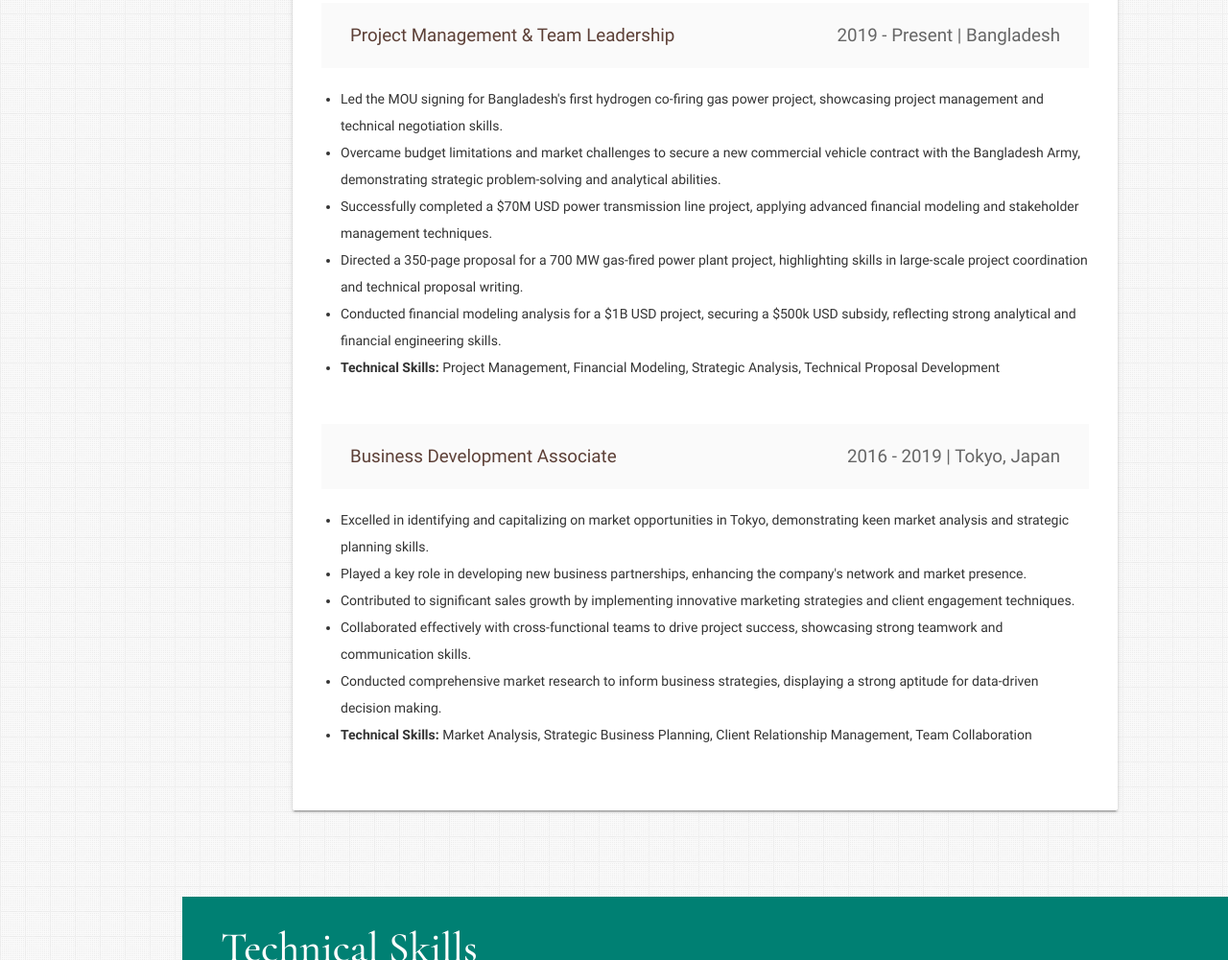
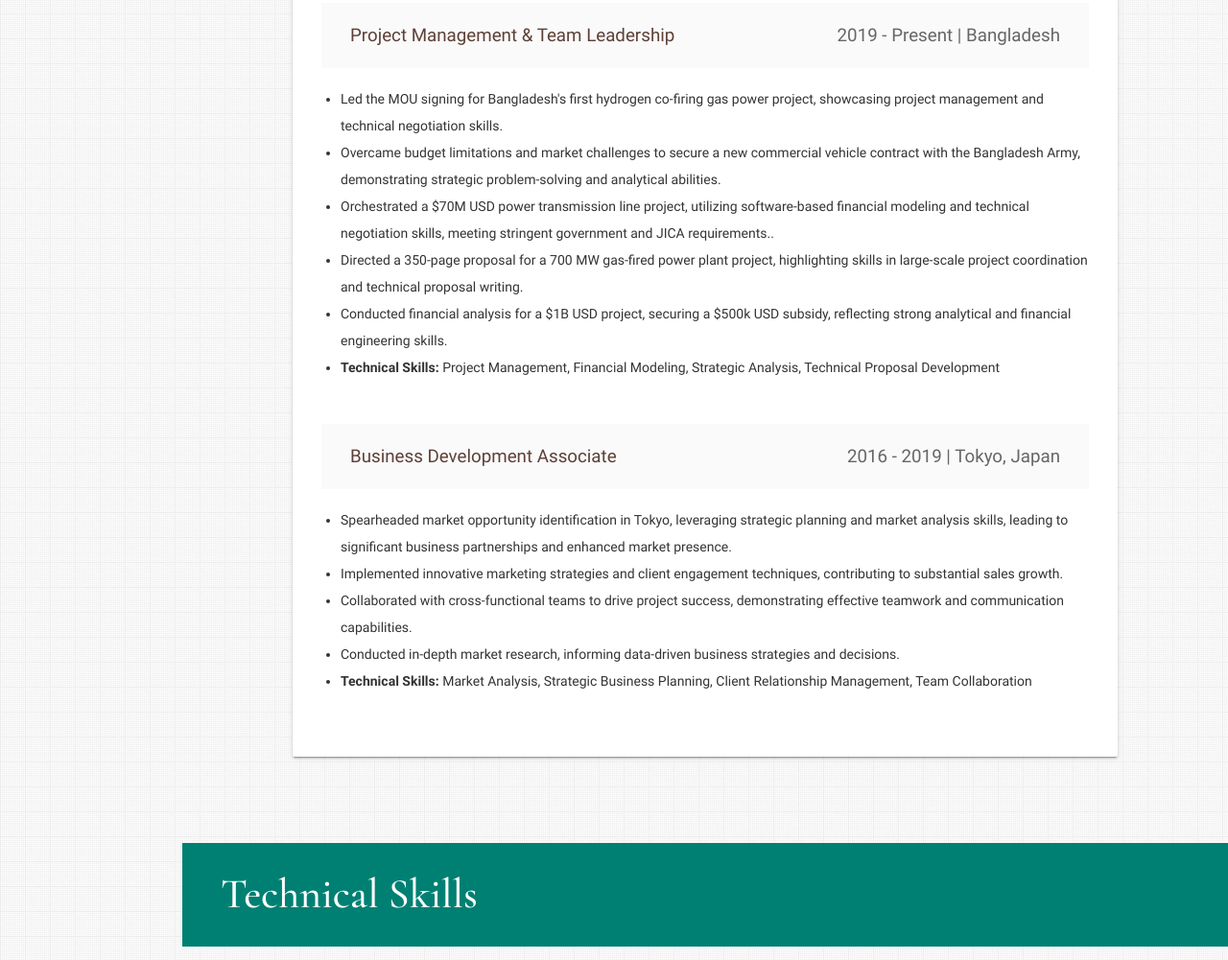
Before and after one commit to aoto-code/aoto-portfolio, a plain HTML site: page index.html in a window 1280 px wide. Shown: the part 1832-2833 px from the top of the page at 96% size. Drawn offline with nearby package versions, Linux system fonts and the light colour scheme.

Commit message:
updated experience and resume

```diff
--- a/index.html
+++ b/index.html
@@ -335,10 +335,12 @@
                                         abilities.
                                     </li>
                                     <li>
-                                        Successfully completed a $70M USD power
-                                        transmission line project, applying
-                                        advanced financial modeling and
-                                        stakeholder management techniques.
+                                        Orchestrated a $70M USD power
+                                        transmission line project, utilizing
+                                        software-based financial modeling and
+                                        technical negotiation skills, meeting
+                                        stringent government and JICA
+                                        requirements..
                                     </li>
                                     <li>
                                         Directed a 350-page proposal for a 700
@@ -348,11 +350,10 @@
                                         proposal writing.
                                     </li>
                                     <li>
-                                        Conducted financial modeling analysis
-                                        for a $1B USD project, securing a $500k
-                                        USD subsidy, reflecting strong
-                                        analytical and financial engineering
-                                        skills.
+                                        Conducted financial analysis for a $1B
+                                        USD project, securing a $500k USD
+                                        subsidy, reflecting strong analytical
+                                        and financial engineering skills.
                                     </li>
                                     <li>
                                         <b>Technical Skills:</b> Project
@@ -380,33 +381,29 @@
                                 </div>
                                 <ul class="shift-right">
                                     <li>
-                                        Excelled in identifying and capitalizing
-                                        on market opportunities in Tokyo,
-                                        demonstrating keen market analysis and
-                                        strategic planning skills.
+                                        Spearheaded market opportunity
+                                        identification in Tokyo, leveraging
+                                        strategic planning and market analysis
+                                        skills, leading to significant business
+                                        partnerships and enhanced market
+                                        presence.
                                     </li>
                                     <li>
-                                        Played a key role in developing new
-                                        business partnerships, enhancing the
-                                        company's network and market presence.
+                                        Implemented innovative marketing
+                                        strategies and client engagement
+                                        techniques, contributing to substantial
+                                        sales growth.
                                     </li>
                                     <li>
-                                        Contributed to significant sales growth
-                                        by implementing innovative marketing
-                                        strategies and client engagement
-                                        techniques.
+                                        Collaborated with cross-functional teams
+                                        to drive project success, demonstrating
+                                        effective teamwork and communication
+                                        capabilities.
                                     </li>
                                     <li>
-                                        Collaborated effectively with
-                                        cross-functional teams to drive project
-                                        success, showcasing strong teamwork and
-                                        communication skills.
-                                    </li>
-                                    <li>
-                                        Conducted comprehensive market research
-                                        to inform business strategies,
-                                        displaying a strong aptitude for
-                                        data-driven decision making.
+                                        Conducted in-depth market research,
+                                        informing data-driven business
+                                        strategies and decisions.
                                     </li>
                                     <li>
                                         <b>Technical Skills:</b> Market
```
Also changed, not shown: 2 other files.
